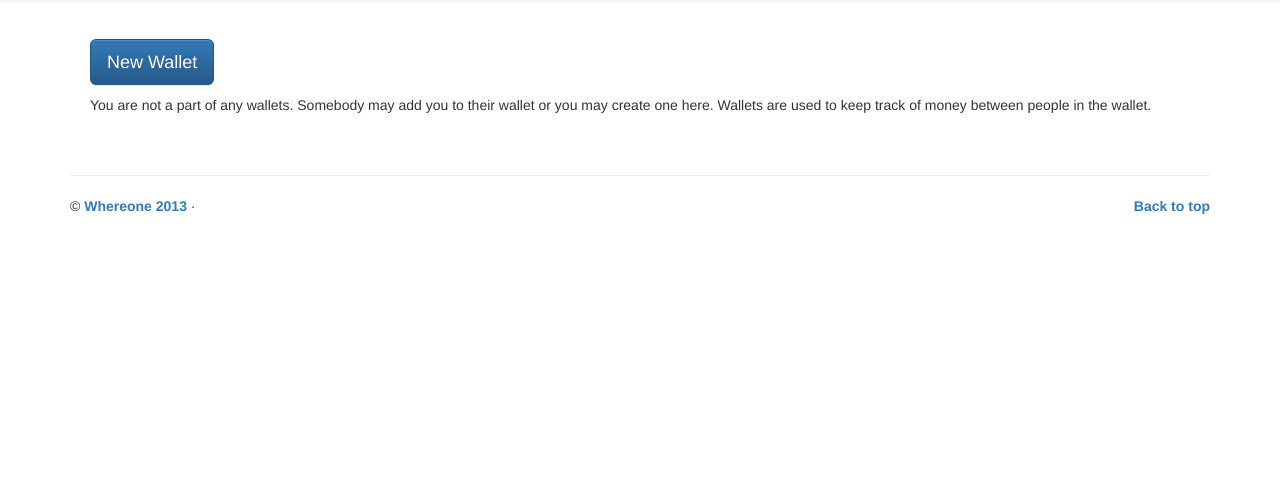
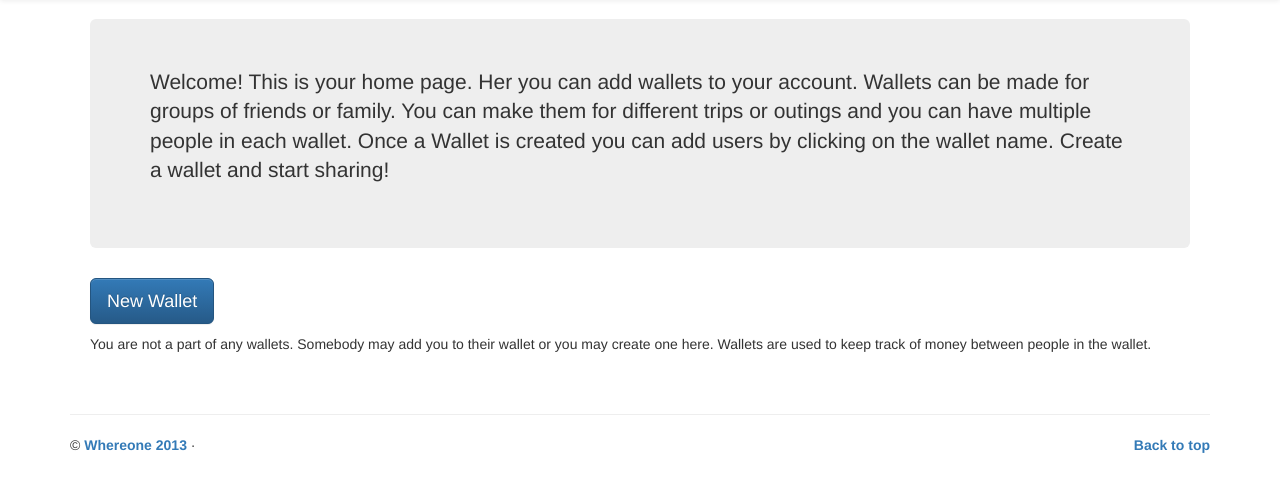
Before and after one commit to jondh/GroupWalletCake, a CakePHP app: the page made by app/View/Wallets/index.ctp in a window 1280 px wide. Shown: the part 51-539 px from the top of the page. Run offline with PHP 8.4 and a stand-in for CakePHP, Linux system fonts and the light colour scheme; the template is opened without the code that fills it, so the values that code supplies are empty; some libraries are stand-ins or nearby versions.

Commit message:
Added Helpful Descriptions
Turn it into a popup for for a future version

```diff
--- a/app/View/WalletRelations/index.ctp
+++ b/app/View/WalletRelations/index.ctp
@@ -1,4 +1,9 @@
 <?php ?>
+
+<div class="jumbotron">
+  <p class="lead">This is a wallet. In here you can search for and add people to share with or you can choose to leave a wallet. Once someone is added, then how much is owed between you and that person will be displayed. Clicking on the total gives you a log of transactions! </p>
+</div>
+
 <h1><?php
 echo $this->Html->link('Add User', array('controller' => 'users', 'action' => 'findUser', $wallet_id), array('class' => 'btn btn-primary btn-lg'));
 echo " ";
--- a/app/View/Wallets/index.ctp
+++ b/app/View/Wallets/index.ctp
@@ -1,4 +1,9 @@
 <?php ?>
+
+<div class="jumbotron">
+  <p class="lead">Welcome! This is your home page. Her you can add wallets to your account. Wallets can be made for groups of friends or family. You can make them for different trips or outings and you can have multiple people in each wallet. Once a Wallet is created you can add users by clicking on the wallet name. Create a wallet and start sharing!</p>
+</div>
+
 <h1><?php echo $this->Html->link('New Wallet', array('controller' => 'wallets', 'action' => 'add'), array('class' => 'btn btn-primary btn-lg')); ?></h1>
 
 <?php
```
